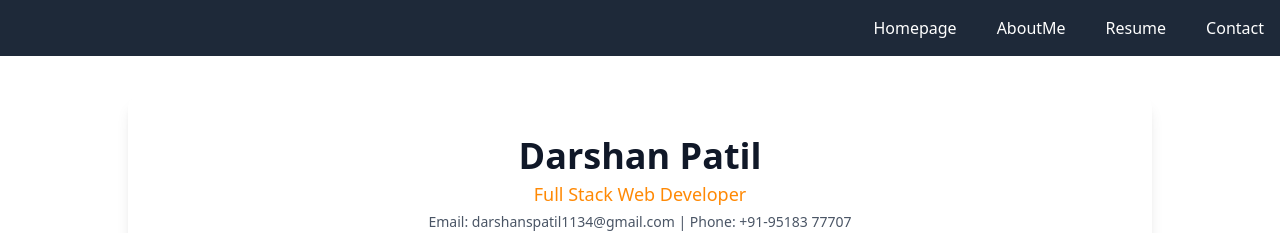
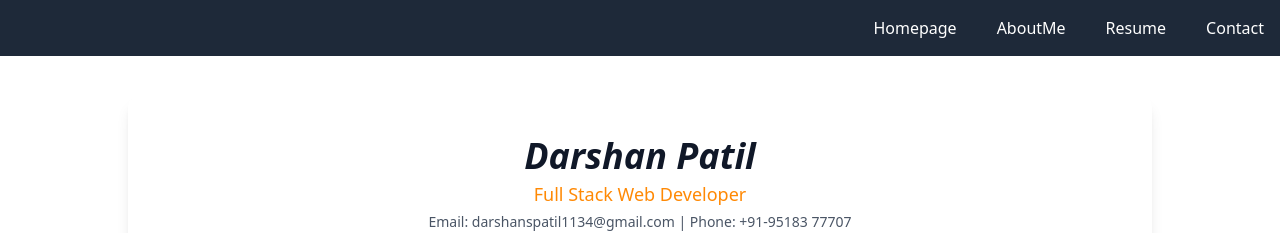
Before and after one commit to Darshanspatil1134/Portfolio, a React (Vite) app: page /projects in a window 1280 px wide. Shown: the top 233 px of the page. Built offline with nearby package versions, Linux system fonts and the light colour scheme.

Commit message:
portfolio

```diff
--- a/src/pages/Projects.jsx
+++ b/src/pages/Projects.jsx
@@ -5,7 +5,7 @@ function Resume() {
     <div className="max-w-5xl mx-auto bg-white shadow-lg rounded-xl p-6 sm:p-10 mt-10 text-gray-800 font-sans">
       {/* Header Section */}
       <header className="text-center border-b pb-4">
-        <h1 className="text-4xl font-extrabold text-gray-900">Darshan Patil</h1>
+        <h1 className="text-4xl font-extrabold italic text-gray-900">Darshan Patil</h1>
         <p className="text-orange-400 text-lg mt-1">Full Stack Web Developer</p>
         <p className="text-sm text-gray-600 mt-1">
           Email: darshanspatil1134@gmail.com | Phone: +91-95183 77707
```
Also changed, not shown: src/pages/Homepage.jsx (line endings or trailing spaces).
